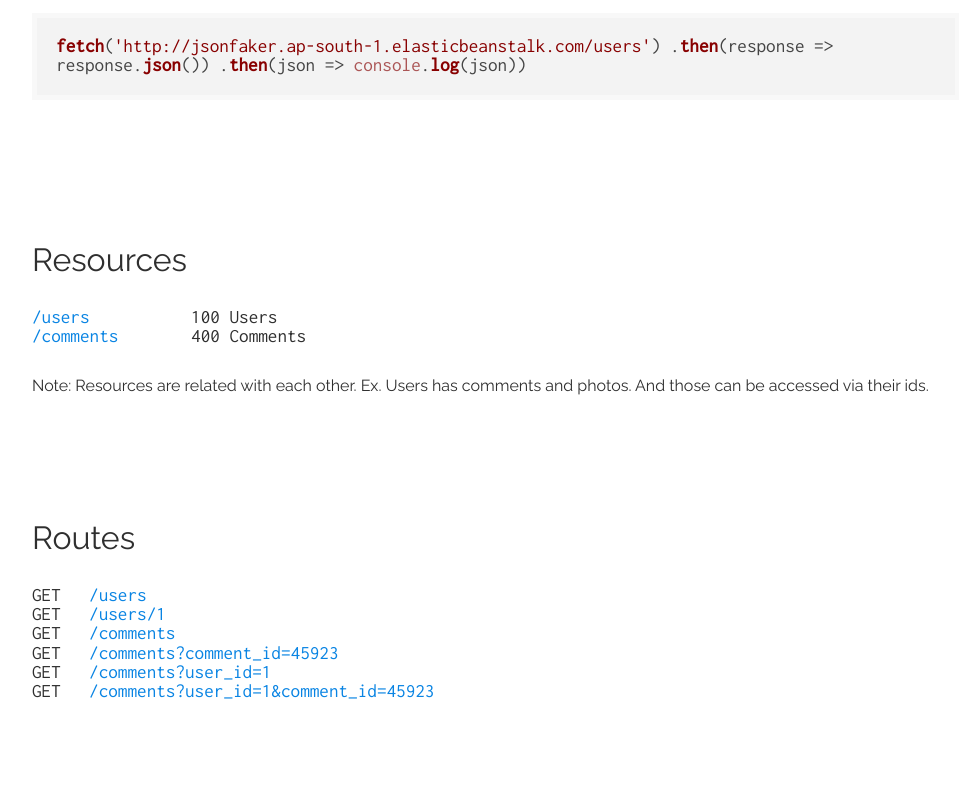
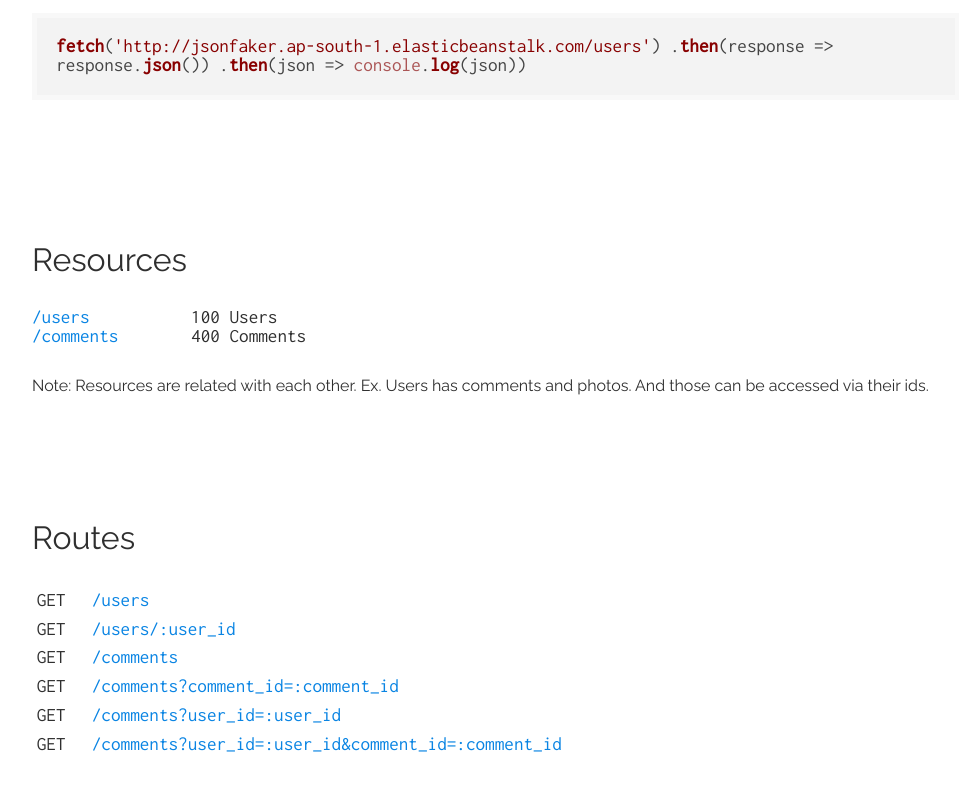
Before and after one commit to bijaydas/jsonfaker, a website: page public/index.html in a window 1280 px wide. Shown: the part 826-1617 px from the top of the page, without its empty margins (144-1103 px from the left). Before the commit the page ends 1575 px from the top, so only its background shows below. Drawn offline with nearby package versions, Linux system fonts and the light colour scheme.

Commit message:
Added :ids in index.html

```diff
--- a/public/css/master.css
+++ b/public/css/master.css
@@ -6,6 +6,7 @@ header {
     font-size: 1.3rem;
     border-bottom: 1px solid rgba(47, 47, 47, 0.1);
 }
+
 header nav {
     display: grid;
     grid-template-columns: repeat(2, 1fr);
@@ -40,6 +41,7 @@ header nav ul li a {
     align-items: center;
     color: var(--color-gray);
 }
+
 .banner .banner-content h1 {
     font-size: 3rem;
     text-align: center;
@@ -72,6 +74,7 @@ main.documentation .row .js-code {
     font-family: 'Inconsolata';
     color: var(--color-gray);
 }
+
 main.documentation .row .code-row {
     margin-top: 10px;
 }
@@ -104,3 +107,7 @@ main.documentation .row .api-routes table {
 main.documentation .row .api-routes table a {
     text-decoration: none;
 }
+
+main.documentation .row .api-routes table tr td {
+    padding: .30rem;
+}
--- a/public/index.html
+++ b/public/index.html
@@ -106,7 +106,7 @@
                         </tr>
                         <tr>
                             <td>GET</td>
-                            <td><a class="lnk-font-blue" target="_blank" href="/users/1">/users/1</a></td>
+                            <td><a class="lnk-font-blue" target="_blank" href="/users/1">/users/:user_id</a></td>
                         </tr>
 
                         <tr>
@@ -115,11 +115,11 @@
                         </tr>
                         <tr>
                             <td>GET</td>
-                            <td><a class="lnk-font-blue" target="_blank" href="/comments?comment_id=45923">/comments?comment_id=45923</a></td>
+                            <td><a class="lnk-font-blue" target="_blank" href="/comments?comment_id=45923">/comments?comment_id=:comment_id</a></td>
                         </tr>
                         <tr>
                             <td>GET</td>
-                            <td><a class="lnk-font-blue" target="_blank" href="/comments?user_id=1">/comments?user_id=1</a></td>
+                            <td><a class="lnk-font-blue" target="_blank" href="/comments?user_id=1">/comments?user_id=:user_id</a></td>
                         </tr>
                         <tr>
                             <td>GET</td>
@@ -128,7 +128,7 @@
                                     class="lnk-font-blue"
                                     target="_blank"
                                     href="/comments?user_id=1&comment_id=45923">
-                                    /comments?user_id=1&comment_id=45923
+                                    /comments?user_id=:user_id&comment_id=:comment_id
                                 </a>
                             </td>
                         </tr>
```
